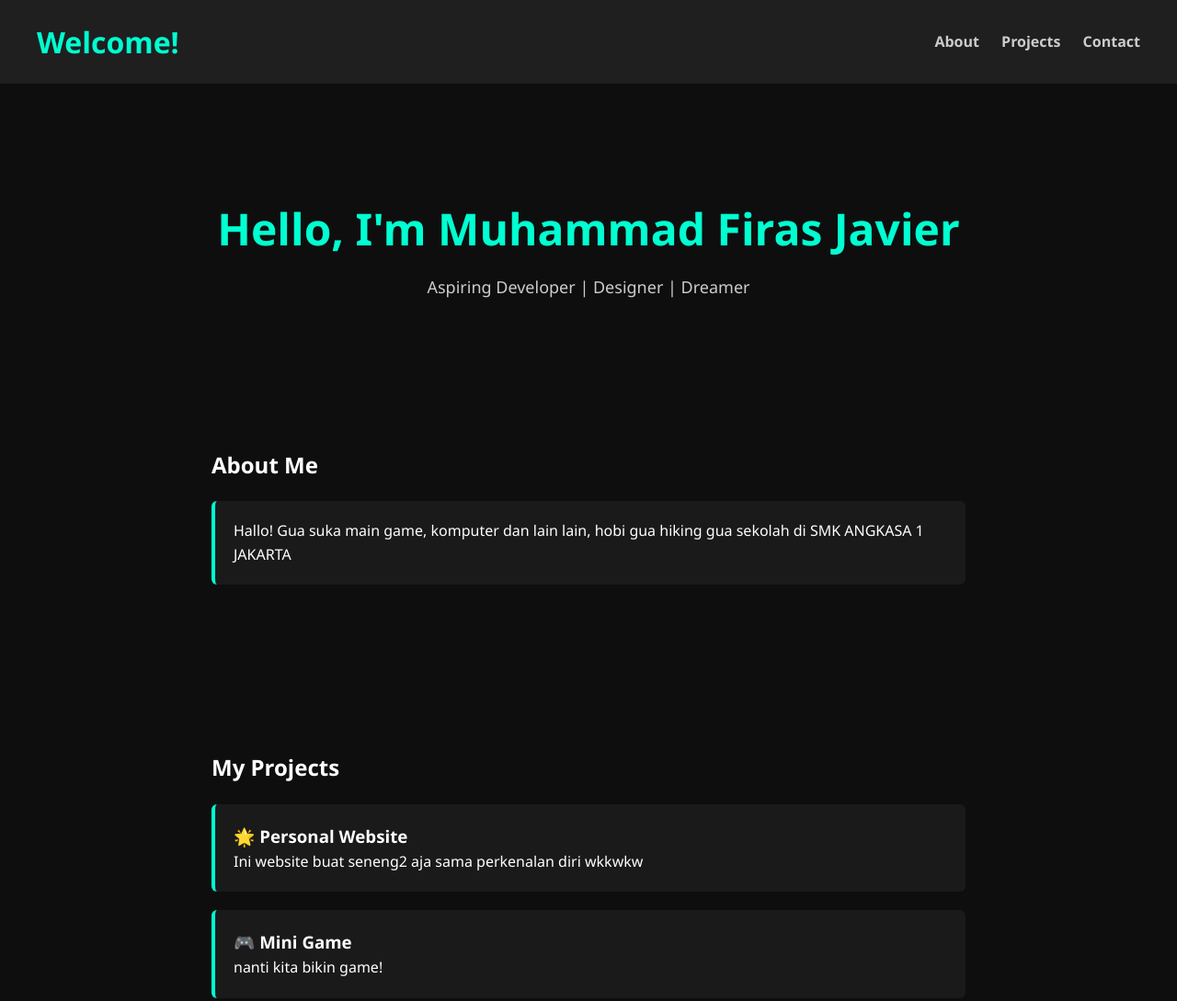
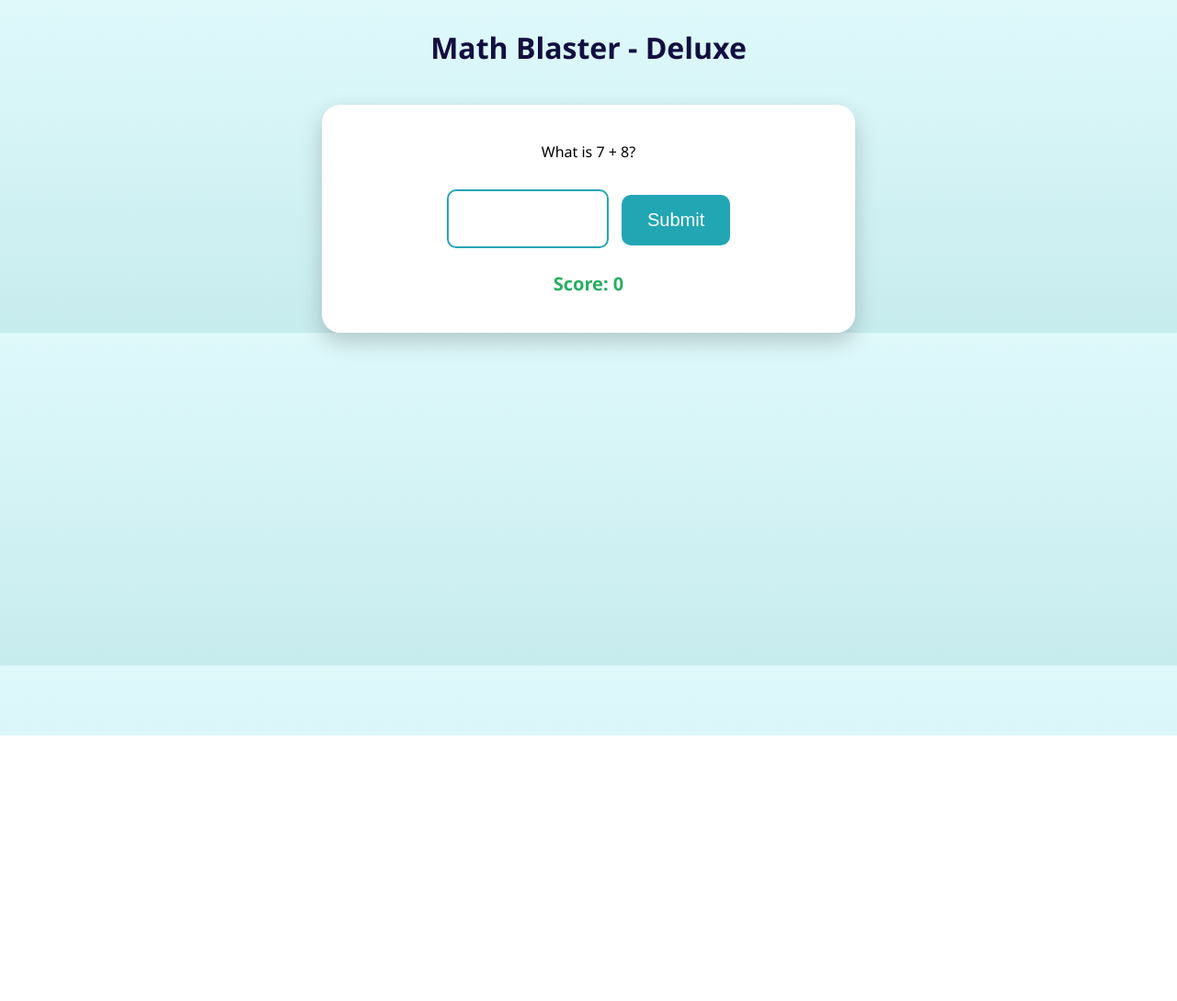
Before and after one commit to Genddz/math-game, a plain HTML site: page index.html in a window 1280 px wide. Shown: the top 1089 px of the page at 92% size. After the commit the page ends 800 px from the top, so only its background shows below. Drawn offline with Linux system fonts and the light colour scheme.

Commit message:
Add files via upload

```diff
--- a/index.html
+++ b/index.html
@@ -1,144 +1,114 @@
 <!DOCTYPE html>
 <html lang="en">
 <head>
-  <meta charset="UTF-8" />
-  <meta name="viewport" content="width=device-width, initial-scale=1.0"/>
-  <title>My Personal</title>
+  <meta charset="UTF-8">
+  <title>Math Blaster - Deluxe</title>
   <style>
-    * {
-      margin: 0; padding: 0;
-      box-sizing: border-box;
-      scroll-behavior: smooth;
-    }
     body {
       font-family: 'Segoe UI', sans-serif;
-      line-height: 1.6;
-      background: #0e0e0e;
-      color: #fff;
+      background: linear-gradient(to bottom, #dff9fb, #c7ecee);
+      margin: 0;
+      padding: 0;
+      display: flex;
+      flex-direction: column;
+      align-items: center;
     }
-    header {
-      background: #1f1f1f;
-      padding: 20px 40px;
-      position: sticky;
-      top: 0;
-      display: flex;
-      justify-content: space-between;
-      align-items: center;
-      z-index: 10;
+    h1 {
+      margin-top: 30px;
+      color: #130f40;
     }
-    header h1 {
-      color: #00ffd1;
+    #game {
+      background: white;
+      width: 500px;
+      padding: 40px;
+      border-radius: 20px;
+      box-shadow: 0 10px 25px rgba(0,0,0,0.2);
+      text-align: center;
+      margin-top: 20px;
+      transition: all 0.3s ease;
     }
-    nav a {
-      margin-left: 20px;
-      color: #ccc;
-      text-decoration: none;
+    input[type="number"] {
+      padding: 16px;
+      font-size: 24px;
+      width: 140px;
+      text-align: center;
+      border-radius: 10px;
+      border: 2px solid #22a6b3;
+    }
+    button {
+      padding: 16px 28px;
+      font-size: 20px;
+      background: #22a6b3;
+      color: white;
+      border: none;
+      border-radius: 10px;
+      margin-left: 10px;
+      cursor: pointer;
+      transition: background 0.3s ease;
+    }
+    button:hover {
+      background: #1e7e94;
+    }
+    #result {
+      margin-top: 25px;
+      font-size: 22px;
+    }
+    #score {
+      margin-top: 15px;
       font-weight: bold;
-    }
-    nav a:hover {
-      color: #00ffd1;
-    }
-
-    section {
-      padding: 80px 40px;
-      max-width: 900px;
-      margin: auto;
-    }
-    .hero {
-      text-align: center;
-      margin-top: 40px;
-    }
-    .hero h2 {
-      font-size: 48px;
-      color: #00ffd1;
-    }
-    .hero p {
-      margin-top: 10px;
-      font-size: 18px;
-      color: #ccc;
-    }
-
-    .card {
-      background: #1a1a1a;
-      padding: 20px;
-      margin: 20px 0;
-      border-left: 4px solid #00ffd1;
-      border-radius: 6px;
-    }
-
-    .contact a {
-      color: #00ffd1;
-      text-decoration: none;
-    }
-
-    footer {
-      text-align: center;
-      padding: 30px;
-      background: #111;
-      color: #666;
-      font-size: 14px;
-    }
-
-    @media (max-width: 600px) {
-      .hero h2 {
-        font-size: 32px;
-      }
-      nav a {
-        margin-left: 10px;
-      }
+      font-size: 20px;
+      color: #27ae60;
     }
   </style>
 </head>
 <body>
+  <h1>Math Blaster - Deluxe</h1>
+  <div id="game">
+    <div id="question">Loading...</div>
+    <div style="margin-top: 30px;">
+      <input type="number" id="answer"  />
+      <button onclick="checkAnswer()">Submit</button>
+    </div>
+    <div id="result"></div>
+    <div id="score">Score: 0</div>
+  </div>
 
-  <header>
-    <h1>Welcome!</h1>
-    <nav>
-      <a href="#about">About</a>
-      <a href="#projects">Projects</a>
-      <a href="#contact">Contact</a>
-    </nav>
-  </header>
+  <script>
+    let num1, num2, operator;
+    let score = 0;
 
-  <section class="hero">
-    <h2>Hello, I'm Muhammad Firas Javier</h2>
-    <p>Aspiring Developer | Designer | Dreamer</p>
-  </section>
+    function generateQuestion() {
+      num1 = Math.floor(Math.random() * 12) + 1;
+      num2 = Math.floor(Math.random() * 12) + 1;
+      const ops = ['+', '-', '*', '/'];
+      operator = ops[Math.floor(Math.random() * ops.length)];
+      if (operator === '/') {
+        num1 = num1 * num2; // ensure division is clean
+      }
+      document.getElementById('question').innerText = `What is ${num1} ${operator} ${num2}?`;
+    }
 
-  <section id="about">
-    <h2>About Me</h2>
-    <div class="card">
-      <p>Hallo! Gua suka main game, komputer dan lain lain, hobi gua hiking gua sekolah di SMK ANGKASA 1 JAKARTA</p>
-    </div>
-  </section>
+    function checkAnswer() {
+      const userAnswer = parseFloat(document.getElementById('answer').value);
+      let correct;
+      if (operator === '+') correct = num1 + num2;
+      else if (operator === '-') correct = num1 - num2;
+      else if (operator === '*') correct = num1 * num2;
+      else correct = num1 / num2;
 
-  <section id="projects">
-    <h2>My Projects</h2>
+      if (Math.abs(userAnswer - correct) < 0.01) {
+        document.getElementById('result').innerText = "✅ Correct!";
+        score++;
+      } else {
+        document.getElementById('result').innerText = `❌ Wrong! Answer: ${correct}`;
+        score = Math.max(0, score - 1);
+      }
+      document.getElementById('score').innerText = `Score: ${score}`;
+      document.getElementById('answer').value = "";
+      generateQuestion();
+    }
 
-    <div class="card">
-      <h3>🌟 Personal Website</h3>
-      <p>Ini website buat seneng2 aja sama perkenalan diri wkkwkw</p>
-    </div>
-
-    <div class="card">
-      <h3>🎮 Mini Game</h3>
-      <p>nanti kita bikin game!</p>
-    </div>
-
-  </section>
-
-  <section id="contact">
-    <h2>Contact Me</h2>
-    <div class="card contact">
-      <p>📧 Email: <a href="mailto:youremail.com">firasripat8@gmail.com</a></p>
-      <p>🌐 Whatsapp: <a href="#">089629284200</a></p>
-      <p>🐦 Twitter: <a href="#">ada tapi males isi</a></p>
-    </div>
-  </section>
-
-  <footer>
-    © 2025 Muhammad Firas Javier. All rights reserved.
-  </footer>
-
+    generateQuestion();
+  </script>
 </body>
 </html>
```
